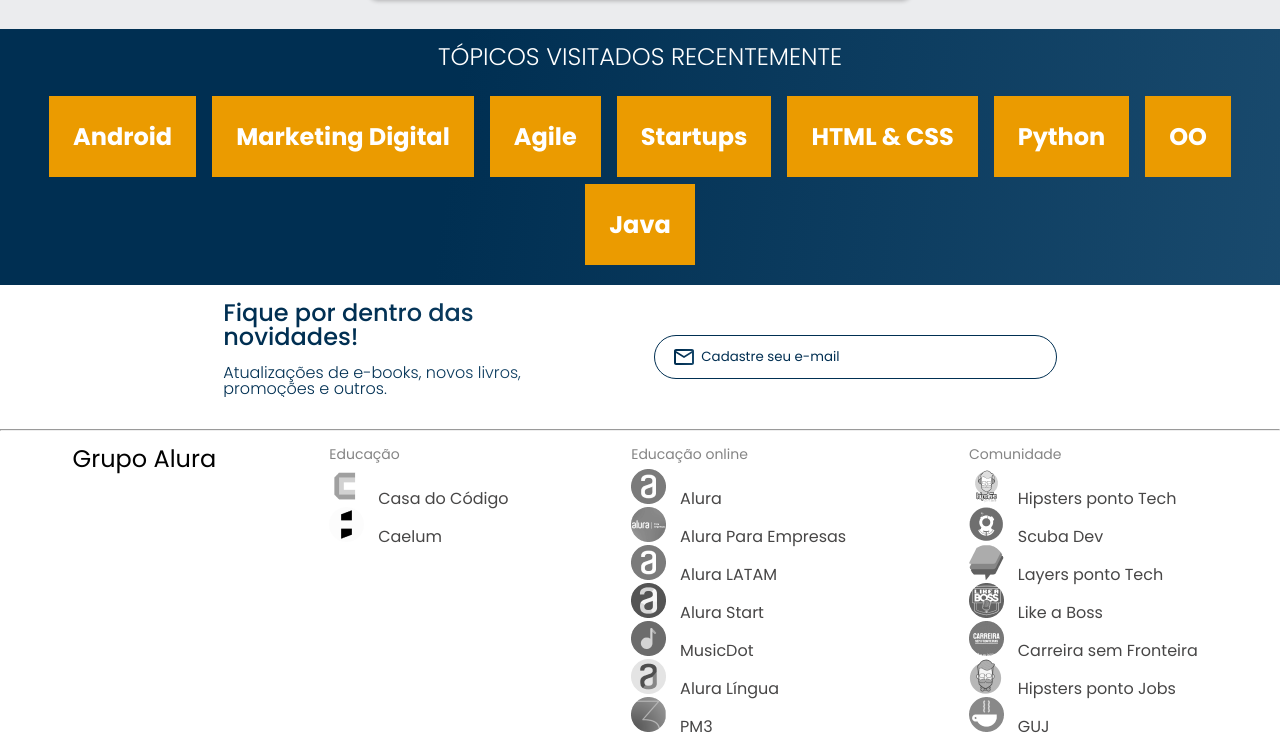
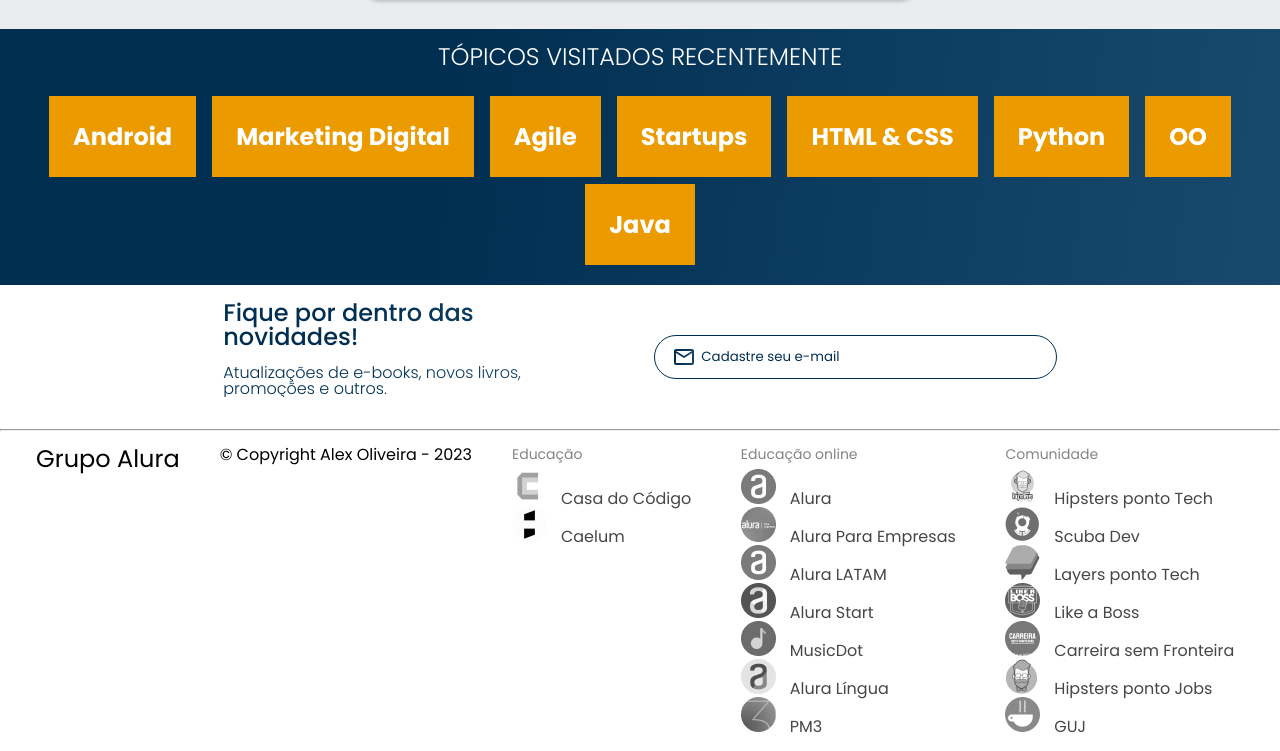
Before and after one commit to alexbrunoliveira/AluraBook, a plain HTML site: page index.html in a window 1280 px wide. Shown: the part 2009-2760 px from the top of the page. Drawn offline with nearby package versions, Linux system fonts and the light colour scheme.

Commit message:
Update index.html
Alterando o rodapé.

```diff
--- a/index.html
+++ b/index.html
@@ -357,6 +357,7 @@
     <hr />
     <footer class="rodapé">
       <h2 class="rodapé__titulo">Grupo Alura</h2>
+      <p class="copyright">&copy; Copyright Alex Oliveira - 2023</p>
       <ul class="lista-rodapé">
         <li class="lista-rodapé__titulo">Educação</li>
         <li class="lista-rodapé_item">
```
